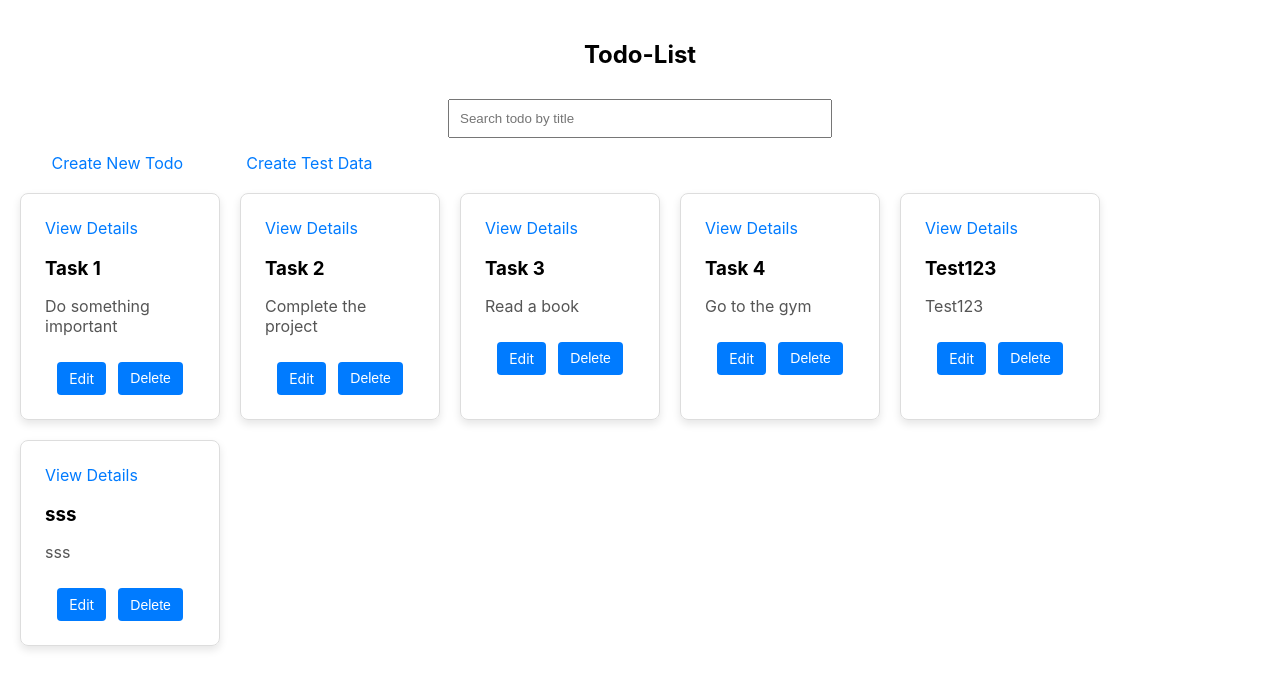
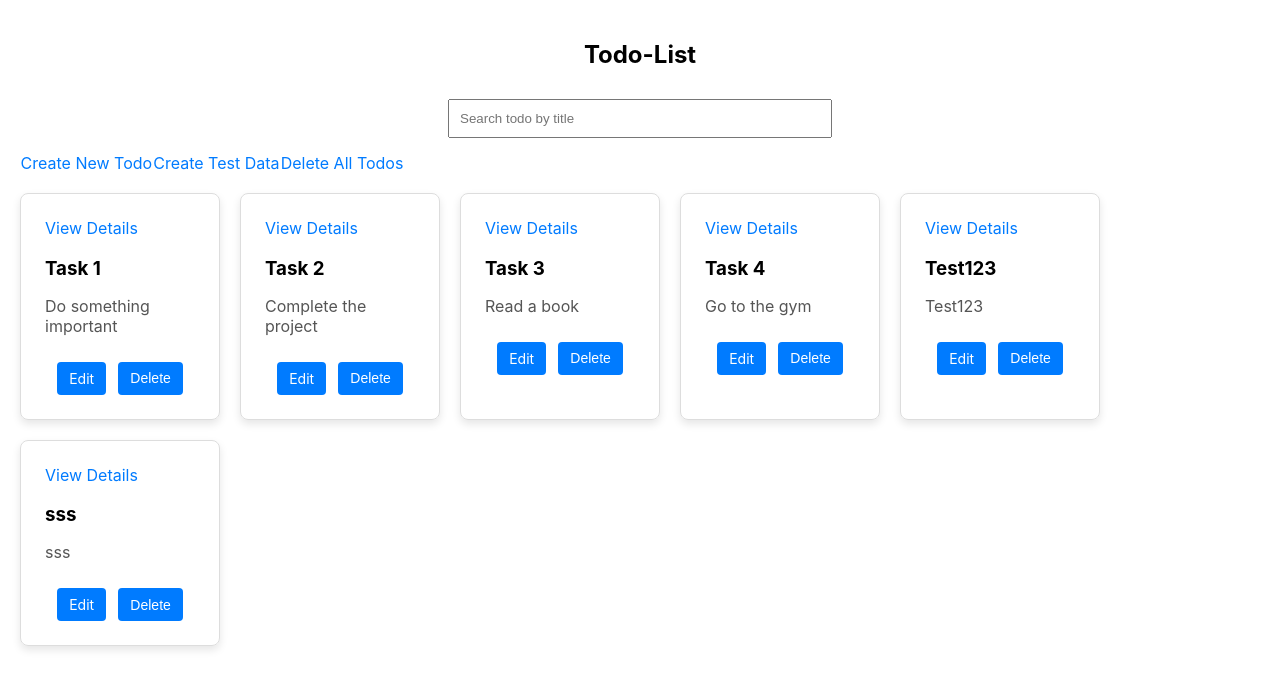
Before and after one commit to deimantem/HFU_JAS_21I_app, a React (Create React App) app in the folder MLZ/mlz-app/: page / in a window 1280 px wide. Shown: the top 688 px of the page. Built offline with nearby package versions, Linux system fonts and the light colour scheme; data requests are answered from the project's data file.

Commit message:
Add delete all todos

```diff
--- a/MLZ/mlz-app/src/components/TodoList.tsx
+++ b/MLZ/mlz-app/src/components/TodoList.tsx
@@ -1,6 +1,6 @@
 import React, {useEffect, useState} from 'react';
 import {Link} from 'react-router-dom';
-import {createTodo, deleteTodo, getTodos} from '../services/DataService';
+import {createTodo, deleteAllTodos, deleteTodo, getTodos} from '../services/DataService';
 import {Todo} from '../interfaces/Todo';
 import '../styles/TodoList.css';
 
@@ -69,6 +69,16 @@ const TodoList: React.FC = () => {
         todo.title.toLowerCase().includes(searchTerm.toLowerCase())
     );
 
+    const handleDeleteAll = async () => {
+        try {
+            await deleteAllTodos();
+            const updatedTodos = await getTodos();
+            setTodos(updatedTodos);
+        } catch (error) {
+            console.error('Error deleting all todos:', error);
+        }
+    };
+
     return (
         <div className="todo-list-wrapper">
             <h2 className="todo-list-title">Todo-List</h2>
@@ -86,6 +96,9 @@ const TodoList: React.FC = () => {
                 </Link>
                 <Link className="" onClick={handleCreateTestData} to={''}>
                     Create Test Data
+                </Link>
+                <Link className="delete-all-todos-button" to={''} onClick={handleDeleteAll}>
+                    Delete All Todos
                 </Link>
             </div>
             <div className="card-container">
--- a/MLZ/mlz-app/src/services/DataService.ts
+++ b/MLZ/mlz-app/src/services/DataService.ts
@@ -66,3 +66,18 @@ export const createTodo = async (newTodo: Todo): Promise<Todo> => {
 
     return response.json();
 };
+
+export const deleteAllTodos = async (): Promise<void> => {
+    try {
+        const todos = await getTodos();
+
+        // Delete each todo individually because this does not work:
+        //  await fetch(apiUrl, {
+        //  method: 'DELETE',
+        //   });
+
+        await Promise.all(todos.map(todo => deleteTodo(todo.id)));
+    } catch (error) {
+        console.error('Error deleting all todos:', error);
+    }
+};
```
Also changed, not shown: 1 other file (tests, documents, lock files or other folders).
